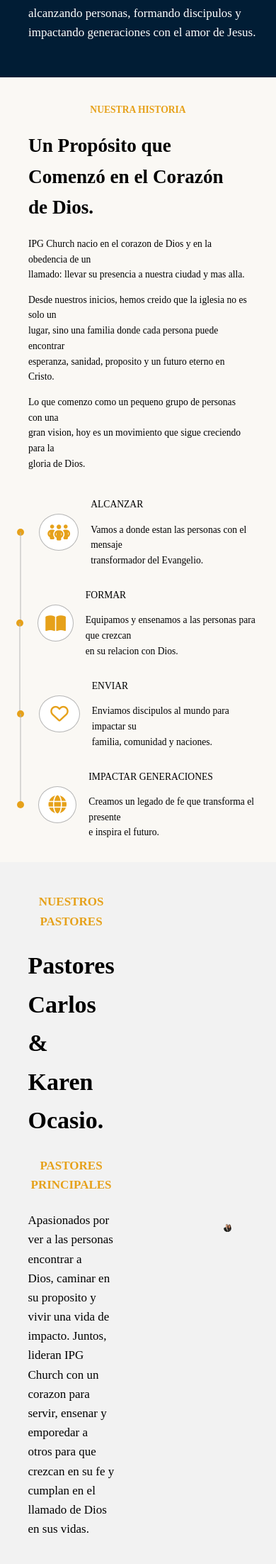
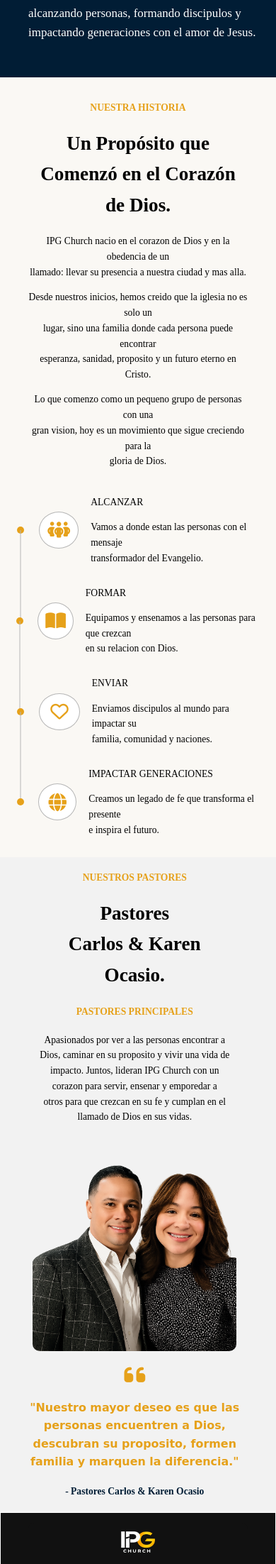
Before and after one commit to gfigueroa07/ipg_church, a Django app: page /about/ in a window 390 px wide. Shown: the part 430-2634 px from the top of the page at 71% size. Run offline with Django 5.2, Linux system fonts and the light colour scheme.

Commit message:
Refactor settings for dynamic DEBUG configuration and update ALLOWED_HOSTS; enhance about page layout and styles

```diff
--- a/church_site/core/templates/core/about.html
+++ b/church_site/core/templates/core/about.html
@@ -55,7 +55,7 @@
             <div class='reach tag-item'>
                 <div class="timeline">
                     <span class="dot"></span>
-                    <span class="line"></span>
+                    <span class="abt-line"></span>
                 </div>
                 <i class="fa-solid fa-people-group"></i>
                 <div class='tag-text'>
@@ -68,7 +68,7 @@
             <div class='form tag-item'>
                 <div class="timeline">
                     <span class="dot"></span>
-                    <span class="line"></span>
+                    <span class="abt-line"></span>
                 </div>
                 <i class="fa-solid fa-book-open"></i>
                 <div class='tag-text'>
@@ -81,7 +81,7 @@
             <div class='send tag-item'>
                 <div class="timeline">
                     <span class="dot"></span>
-                    <span class="line"></span>
+                    <span class="abt-line"></span>
                 </div>
                 <i class="fa-regular fa-heart"></i>
                 <div class='tag-text'>
@@ -94,7 +94,7 @@
             <div class='impact tag-item last'>
                 <div class="timeline">
                     <span class="dot"></span>
-                    <span class="line"></span>
+                    <span class="abt-line"></span>
                 </div>
                 <i class="fa-solid fa-globe"></i>
                 <div class='tag-text'>
@@ -135,6 +135,18 @@
             src="{% static 'images/pastors_img.PNG' %}"
             alt="IPG CHURCH">
         </div>
+        <div class='pastors-msg'>
+            <i class="fa-solid fa-quote-left"></i>
+            <h3 class='pastors-text'>
+                "Nuestro mayor deseo es que las<br>
+                personas encuentren a Dios,<br>
+                descubran su proposito, formen<br>
+                familia y marquen la diferencia."
+            <h3>
+            <h4 class='text-author'>
+                - Pastores Carlos & Karen Ocasio
+            </h4>
+        </div>
     </div>
 </div>
 {% endblock %}
--- a/church_site/static/css/about.css
+++ b/church_site/static/css/about.css
@@ -212,7 +212,7 @@
     transform: translate(-50%, -50%);
 }
 
-.line {
+.abt-line {
     position: absolute;
     left: 50%;
     top: 50%;
@@ -222,7 +222,7 @@
     transform: translateX(-50%);
 }
 
-.last .line {
+.last .abt-line {
     display: none;
 }
 
@@ -231,7 +231,7 @@
     display: grid;
     grid-template-columns: 1fr 1.2fr 1fr;
     gap: 2rem;
-    padding: 20px 5%;
+    padding-inline: 20px 5%;
     background-color: #f2f2f2;
     align-items: center;
 }
@@ -243,7 +243,7 @@
 }
 
 .pastors-img {
-    transform: translateY(20px);
+    transform: translateY(0);
 }
 
 .pastors-img img {
@@ -252,14 +252,23 @@
     border-radius: 10px;
 }
 
+.pastors-msg {
+    margin-left: 100px;
+}
 
+.pastors-msg i {
+    color: #e6a11a;
+    font-size: 3rem;
+}
 
+.pastors-text {
+    font-family: cursive;
+    color: #e6a11a;
+}
 
-
-
-
-
-
+.text-author {
+    color: #011d35;
+}
 
 @media (min-width: 1401px) {
 
@@ -270,6 +279,10 @@
 }
 
 @media (max-width: 1200px) {
+    .about-container {
+        gap: .8rem;
+    }
+
     .about-wrapper {
         display: flex;
         flex-direction: column;
@@ -287,6 +300,35 @@
     .about-main {
         margin-right: 0;
         font-size: 1rem;
+    }
+
+    .about-pastors {
+        display: grid;
+        grid-template-columns: 1fr 1.2fr 1fr;
+        gap: 1rem;
+        padding-inline: 10px 5%;
+        background-color: #f2f2f2;
+        align-items: center;
+    }
+
+    .pastors-info {
+        font-size: .8rem;
+        margin-right: 50px;
+    }
+
+    .pastors-img img {
+        bottom: 0;
+        border-radius: 10px;
+    }
+
+    .pastors-msg {
+        font-size: .8rem;
+        margin-left: 50px;
+    }
+
+    .pastors-msg i {
+        color: #e6a11a;
+        font-size: 2rem;
     }
 
 }
@@ -323,6 +365,7 @@
 }
 
 @media (max-width: 768px) {
+
     .about-card {
         display: flex;
         flex-direction: column;
@@ -341,6 +384,7 @@
 
     .about-main {
         font-size: 1rem;
+        text-align: center;
     }
 
     .about-tags i {
@@ -353,8 +397,31 @@
     }
 
     .history-title,
-    .gold-text {
+    .gold-text,
+    .abt-title {
         text-align: center;
+    }
+
+    .about-pastors {
+        display: flex;
+        flex-direction: column;
+        align-items: center;
+    }
+
+    .pastors-img {
+        text-align: center;
+    }
+
+    .pastors-img img  {
+        display: inline-block;
+        width: 80%;
+        height: auto;
+    }
+
+    .pastors-info,
+    .pastors-msg {
+        padding: 0;
+        margin: 0;
     }
 }
 
@@ -363,6 +430,17 @@
     .about-main {
         font-size: .8rem;
     }
+
+    .about-pastors {
+        display: flex;
+        flex-direction: column;
+        text-align: center;
+    }
+
+
+    .pastors-img {
+        height: 80%;
+    }
 }
 
 @media (max-width: 480px) {
--- a/church_site/static/css/styles.css
+++ b/church_site/static/css/styles.css
@@ -206,8 +206,7 @@
     justify-content: space-between;
     align-items: flex-start;
     flex-wrap: nowrap;
-    padding: 2rem;
-    gap: 2rem;
+    padding-bottom: 0;
     width: 100%;
 }
 
@@ -266,7 +265,8 @@
     width: 90%;
     color: #ffffff;
     font-size: 0.9rem;
-    margin: 1.5rem 0;
+    margin: 0;
+    padding: 1rem 0;
     position: relative;
 }
 
```
Also changed, not shown: church_site/church_site/settings.py (+8 -3 lines), 2 other files.
